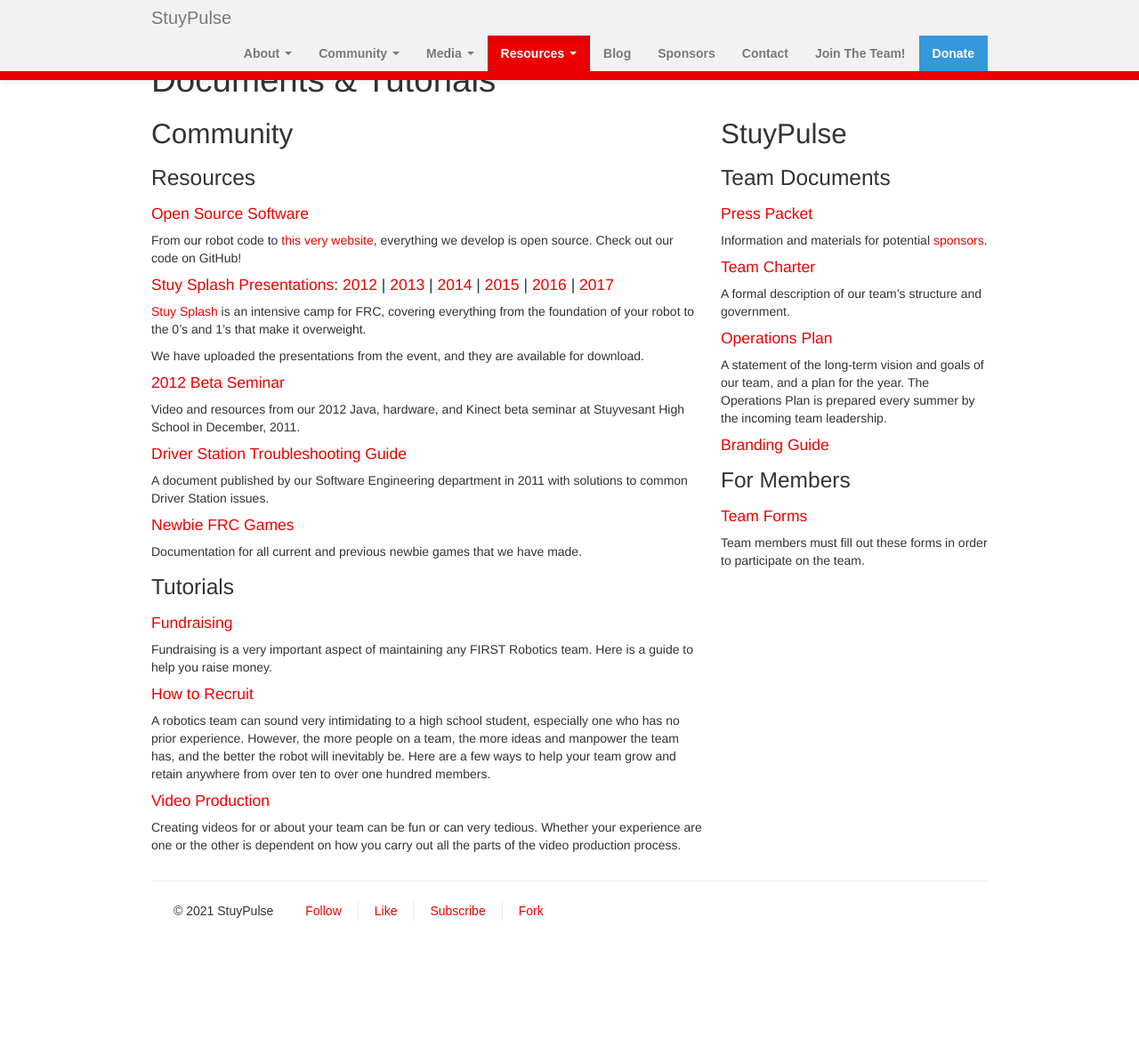
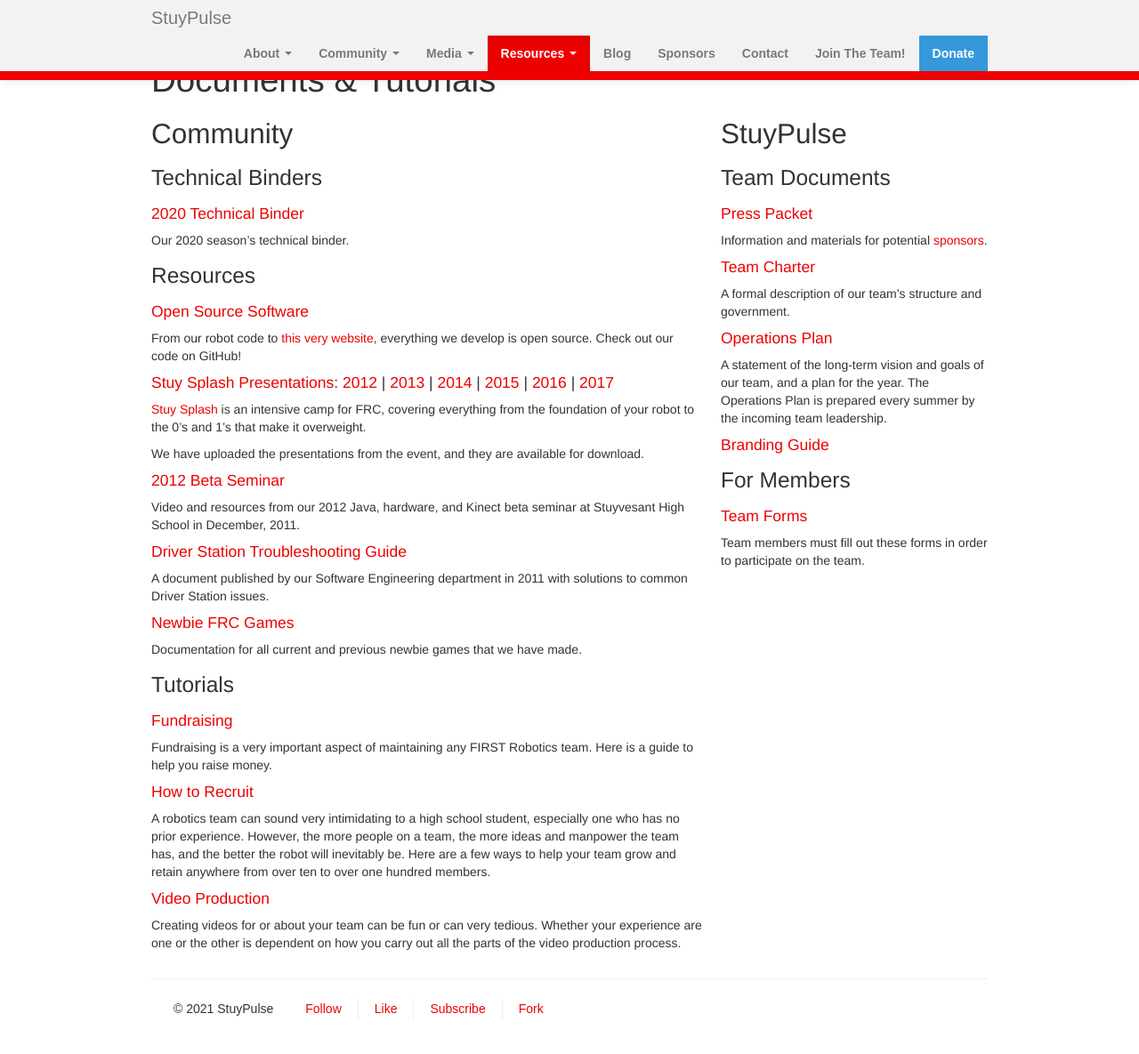
Before and after one commit to StuyPulse/team694.github.io, a Jekyll site: the page built from resources/index.md, in a window 1280 px wide and 1186 px high. Shown: the whole window at 89% size. Built offline with Jekyll 4.4.1, drawn with Linux system fonts in a browser that asks for light colours; nearby versions of some CDN libraries.

Commit message:
Add  technical binder to resources page
Co-authored-by: reyamiller <reyamiller@users.noreply.github.com>

```diff
--- a/resources/index.md
+++ b/resources/index.md
@@ -6,6 +6,11 @@
 <div class="row">
 <div markdown="1" class="span8">
 ## Community
+
+### Technical Binders
+
+#### [2020 Technical Binder](https://stuypulse.nyc3.cdn.digitaloceanspaces.com/site/pdf/Technical%20Binder%202020.pdf)
+Our 2020 season's technical  binder.
 
 ### Resources
 
```
